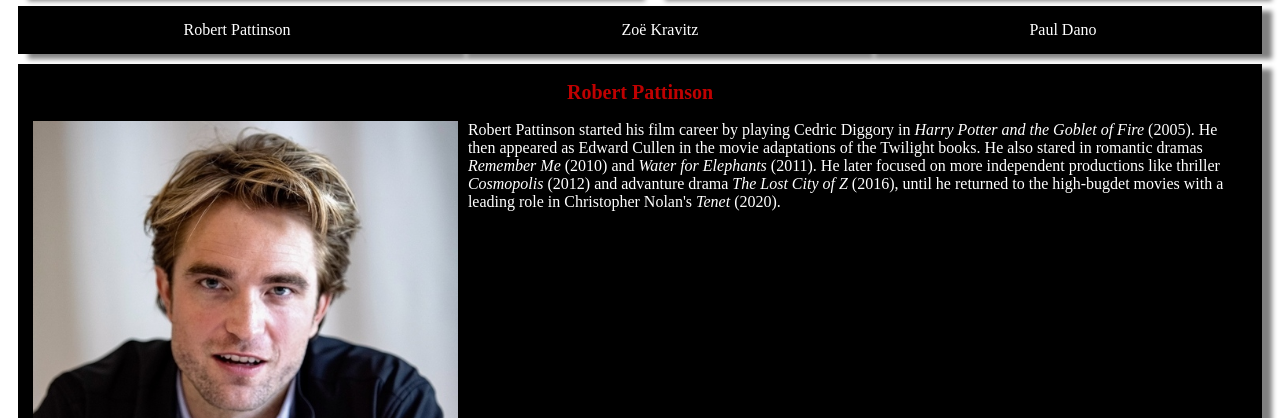
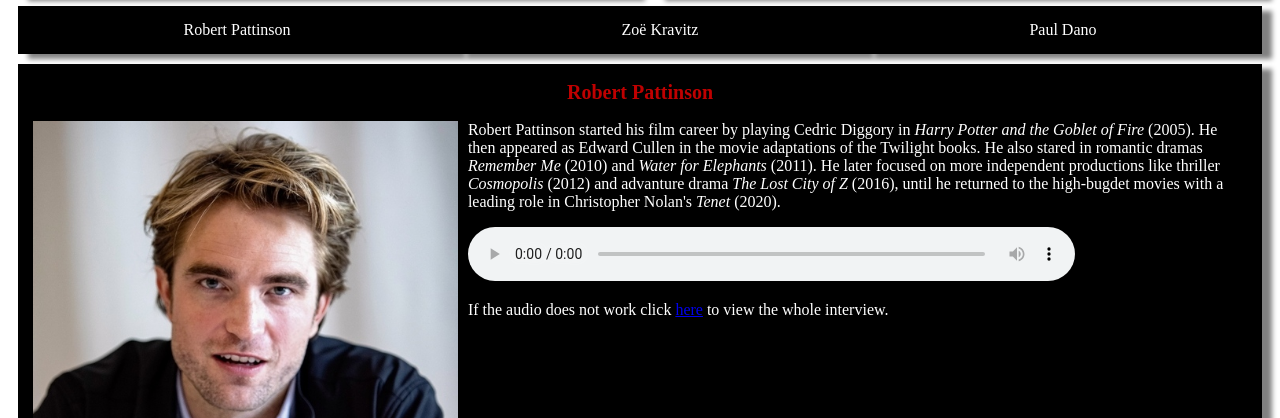
Before and after one commit to DMU-P2607197/CW1, a plain HTML site: page cast.html in a window 1280 px wide. Shown: the part 534-952 px from the top of the page. Drawn offline with Linux system fonts and the light colour scheme.

Commit message:
Update style.css

```diff
--- a/css/style.css
+++ b/css/style.css
@@ -90,8 +90,11 @@
   display: block;
 }
 /*Styling audio and video to match the width of the site*/
-audio, video{
+video{
   width: 100%
+}
+audio{
+  width: 50%;
 }
 /*Styling span tags*/
 .label{
```
